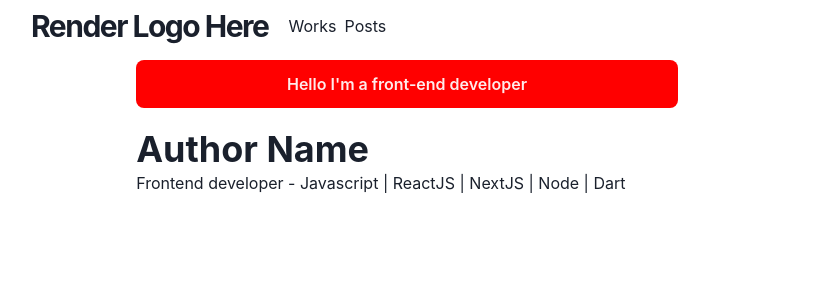
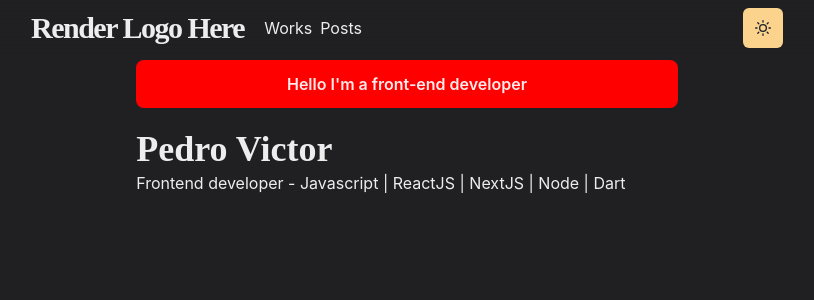
Before and after one commit to PedroVictor022/frontend-portifolio, a Next.js app: page / in a window 1280 px wide. Shown: the top 300 px of the page, without its empty margins (233-1047 px from the left). Built offline with nearby package versions, Linux system fonts and the light colour scheme.

Commit message:
Btn toggle theme

```diff
--- a/components/Layout/header/index.js
+++ b/components/Layout/header/index.js
@@ -21,7 +21,7 @@ function Header() {
             <Box display={{ md: 'flex' }}>
                <Box flexGrow={1}
                >
-                  <Heading>Author Name</Heading>
+                  <Heading>Pedro Victor</Heading>
                   <Text>Frontend developer - Javascript | ReactJS | NextJS | Node | Dart</Text>
                </Box>
             </Box>
--- a/components/Layout/navbar/index.js
+++ b/components/Layout/navbar/index.js
@@ -1,6 +1,8 @@
 import { Box, Container, Flex, Heading, IconButton, Link, Menu, MenuButton, MenuItem, MenuList, Stack, useColorMode, useColorModeValue } from "@chakra-ui/react";
 import NextLink from "../../Utils/NextLink";
 import { HamburgerIcon } from "@chakra-ui/icons"
+import ThemeToggleButton from "../toggle-theme-button";
+
 
 export const LinkItem = ({ href, path, children }) => {
    const active = path == href;
@@ -69,6 +71,7 @@ export const Navbar = props => {
             </Stack>
 
             <Box flex={1} align="right">
+               <ThemeToggleButton />
                <Box
                   ml={2}
                   display={{ base: 'inline-block', md: 'none' }}
--- /dev/null
+++ b/components/Layout/toggle-theme-button/index.js
@@ -0,0 +1,16 @@
+import { IconButton, useColorMode, useColorModeValue } from "@chakra-ui/react";
+import { SunIcon, MoonIcon } from "@chakra-ui/icons";
+
+const ThemeToggleButton = () => {
+   const { toggleColorMode } = useColorMode()
+   return (
+      <IconButton
+         aria-label="Toggle theme"
+         colorScheme={useColorModeValue('purple', 'orange')}
+         icon={useColorModeValue(<MoonIcon/>, <SunIcon/>)}
+         onClick={toggleColorMode}
+      ></IconButton>
+   )
+}
+
+export default ThemeToggleButton;
--- a/pages/_app.js
+++ b/pages/_app.js
@@ -1,9 +1,11 @@
 import { ChakraProvider } from "@chakra-ui/react"
 import Layout from "../components/Layout/main";
 
+import theme from "../libs/theme"
+
 const Website = ({ Component, pageProps, router }) => {
   return (
-    <ChakraProvider>
+    <ChakraProvider theme={theme}>
       <Layout router={router}>
         <Component {...pageProps} key={router.route}/>
       </Layout>
```
Also changed, not shown: pages/_documents.js (+18 -0 lines).
